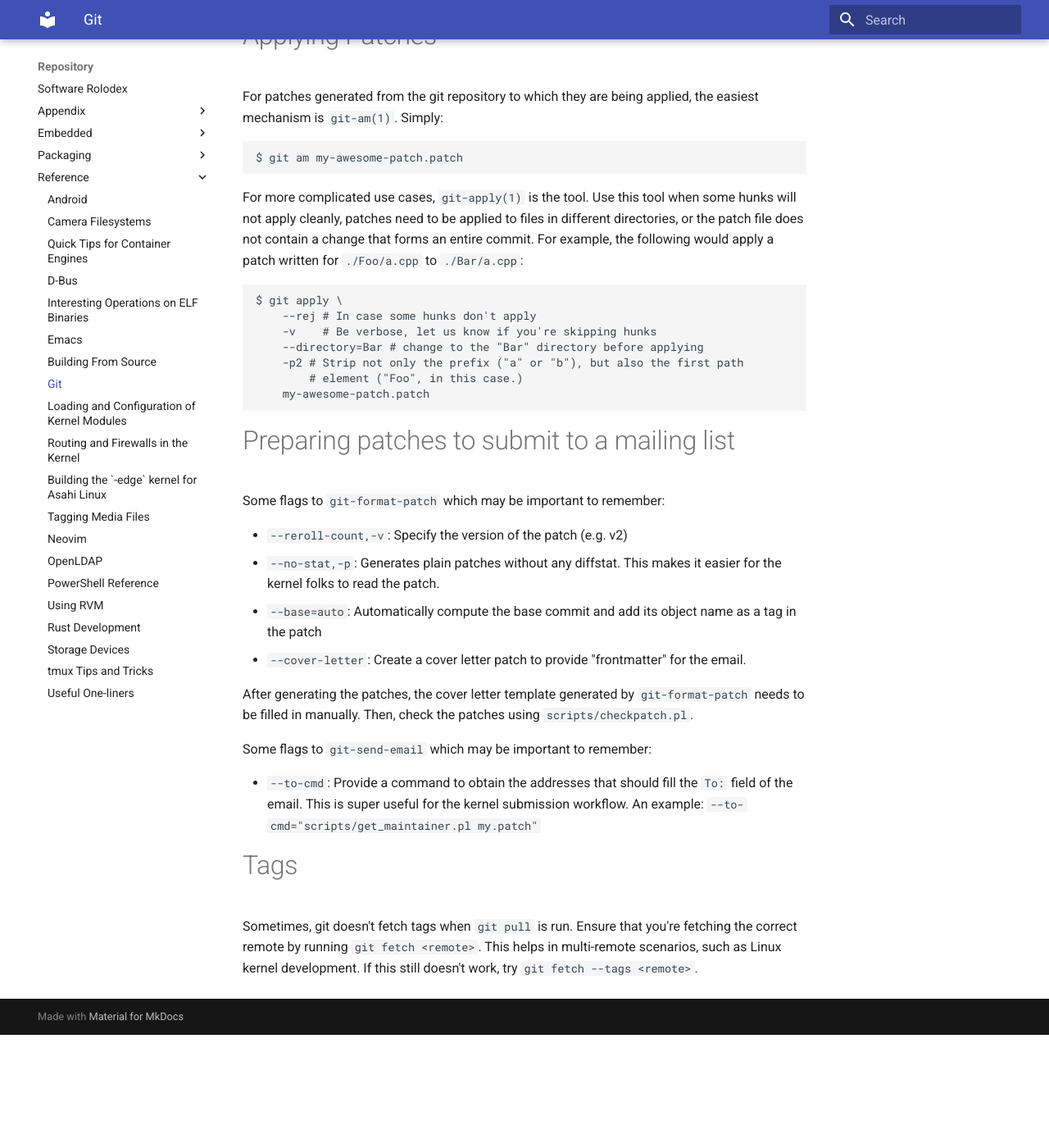
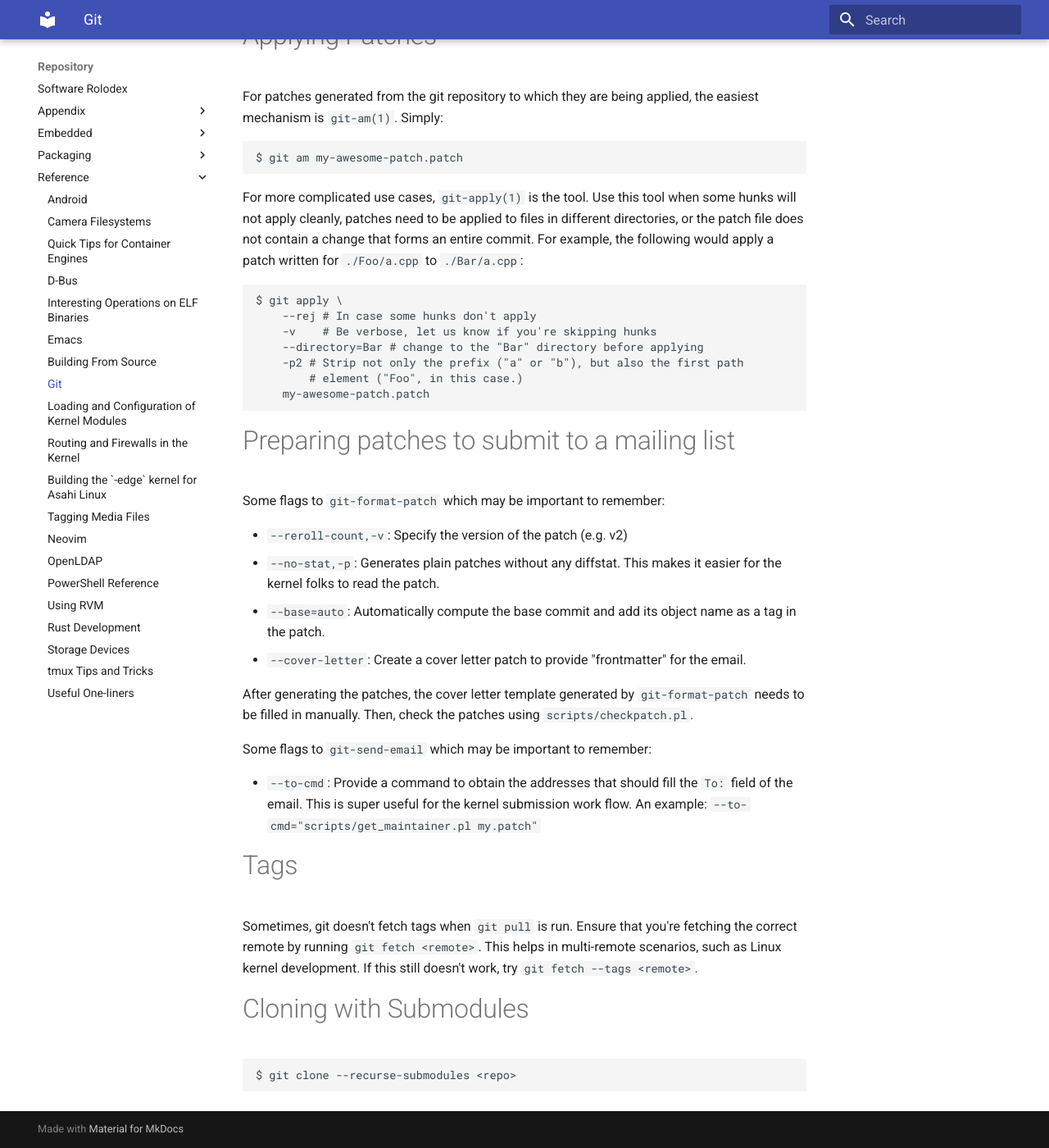
Before and after one commit to AmateurECE/twardyece-repository, an MkDocs documentation site: the page built from docs/Reference/Git.md, in a window 1280 px wide and 1400 px high, scrolled down 3000 px. Shown: the whole window at 82% size. Built offline with MkDocs 1.6.1 and Material for MkDocs 9.7.7, drawn with Linux system fonts in a browser that asks for light colours; before the commit the page ends 4262 px from its top, so only the background shows below that.

Commit message:
Git: Cloning with submodules

````diff
--- a/docs/Reference/Git.md
+++ b/docs/Reference/Git.md
@@ -179,22 +179,22 @@ $ git apply \
 Some flags to `git-format-patch` which may be important to remember:
 
 * `--reroll-count,-v`: Specify the version of the patch (e.g. v2)
-* `--no-stat,-p`: Generates plain patches without any diffstat. This makes it easier
-  for the kernel folks to read the patch.
-* `--base=auto`: Automatically compute the base commit and add its object name as a
-  tag in the patch
-* `--cover-letter`: Create a cover letter patch to provide "frontmatter" for the
-  email.
+* `--no-stat,-p`: Generates plain patches without any diffstat. This makes it
+  easier for the kernel folks to read the patch.
+* `--base=auto`: Automatically compute the base commit and add its object name
+  as a tag in the patch.
+* `--cover-letter`: Create a cover letter patch to provide "frontmatter" for
+  the email.
 
 After generating the patches, the cover letter template generated by
-`git-format-patch` needs to be filled in manually. Then, check the patches using
-`scripts/checkpatch.pl`.
+`git-format-patch` needs to be filled in manually. Then, check the patches
+using `scripts/checkpatch.pl`.
 
 Some flags to `git-send-email` which may be important to remember:
 
-* `--to-cmd`: Provide a command to obtain the addresses that should fill the `To:`
-  field of the email. This is super useful for the kernel submission workflow. An
-  example: `--to-cmd="scripts/get_maintainer.pl my.patch"`
+* `--to-cmd`: Provide a command to obtain the addresses that should fill the
+  `To:` field of the email. This is super useful for the kernel submission work
+  flow. An example: `--to-cmd="scripts/get_maintainer.pl my.patch"`
 
 # Tags
 
@@ -202,3 +202,9 @@ Sometimes, git doesn't fetch tags when `git pull` is run. Ensure that you're
 fetching the correct remote by running `git fetch <remote>`. This helps in
 multi-remote scenarios, such as Linux kernel development. If this still
 doesn't work, try `git fetch --tags <remote>`.
+
+# Cloning with Submodules
+
+```bash-session
+$ git clone --recurse-submodules <repo>
+```
````
